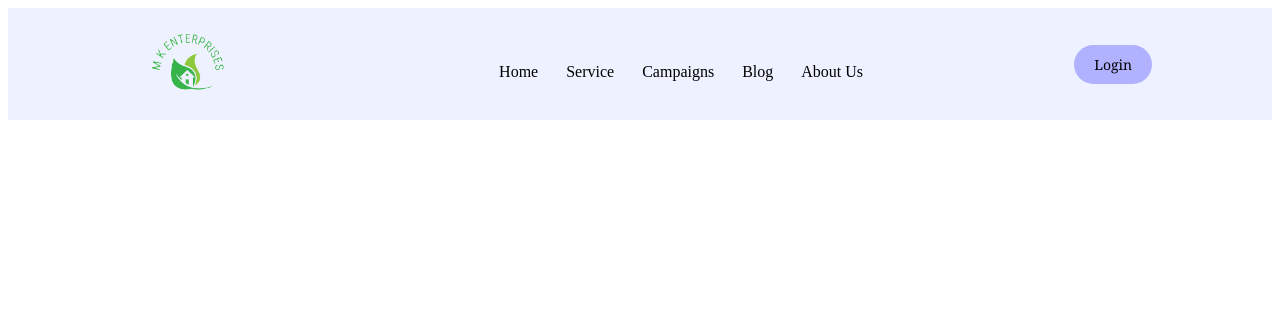
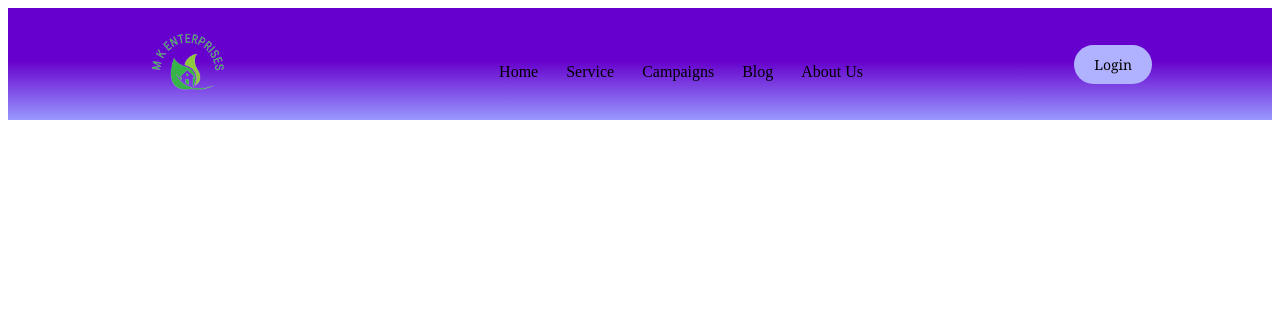
Before and after one commit to aniket-kes/Volunteer_Exchange, a plain HTML site: page component/navbar.html in a window 1280 px wide. Drawn offline with Linux system fonts and the light colour scheme.

Commit message:
Update  color navbar.css
color added

```diff
--- a/component/navbar.css
+++ b/component/navbar.css
@@ -1,6 +1,7 @@
 header{
     width: 100%;
-    background-color: #EEF1FF;
+    background: rgb(153,153,255);
+    background: linear-gradient(0deg, rgba(153,153,255,1) 0%, rgba(102,0,204,1) 53%);
 }
 
 a{
@@ -67,7 +68,7 @@ navbar{
     align-items: center !important;
     /* margin-top: 12px; */
     padding: 4px !important;
-    background-color: #EEF1FF !important;
+/*     background-color: #EEF1FF !important; */
 }
 
 navbar img{
```
